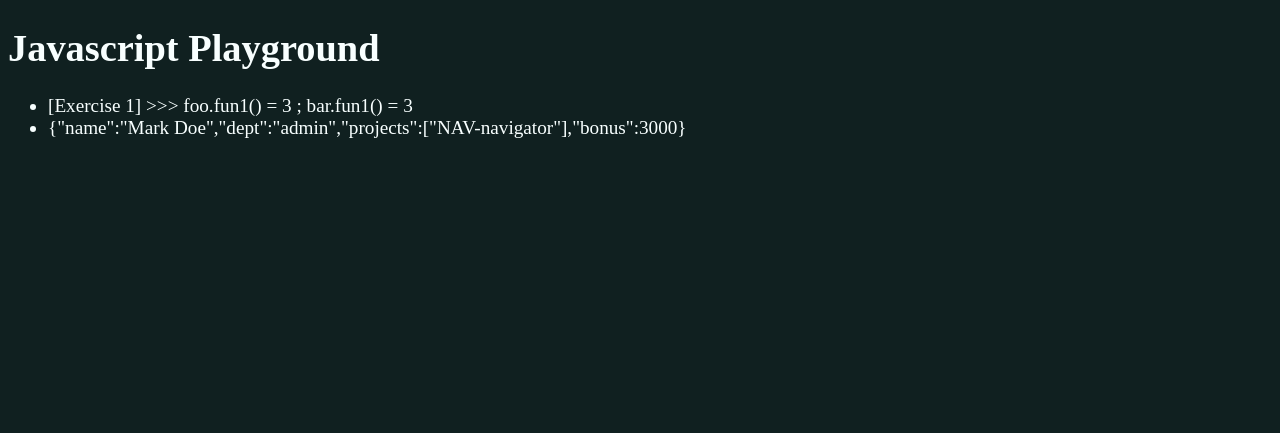
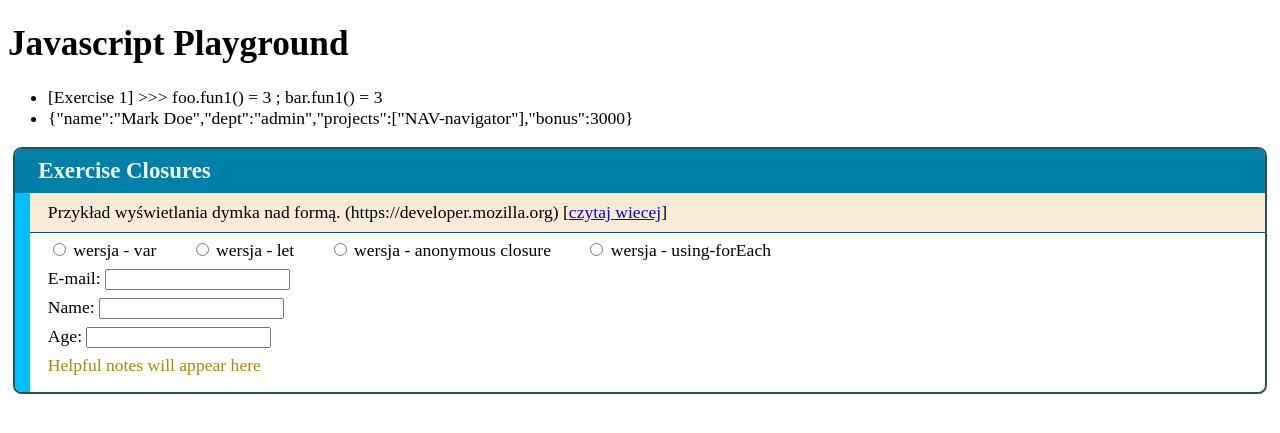
Before and after one commit to bogdanpolak/bsc-site, a Jekyll site: the page built from js-play/index.html, in a window 1280 px wide. Shown: the top 433 px of the page. Built offline with Jekyll 4.4.1, drawn with Linux system fonts in a browser that asks for light colours.

Commit message:
Dodano ćwiczenie dla closures

```diff
--- a/_layouts/javascript-playground.html
+++ b/_layouts/javascript-playground.html
@@ -6,10 +6,50 @@
 	<title>{{page.title}}</title>
 	<style>
 		body {
+			font-size: 1.1em;
+		}
+		.example {
+			border: 2px solid darkslategray;
+			margin: 0.3em;
+			border-radius: 0.5em;
+			overflow: hidden;
+		}
+		.example h1 {
+			margin: 0;
+			font-size: 1.3em;
+			padding: 0.4em 1em;
+			background-color: rgb(0, 127, 169);
+			color: aliceblue;
+		}
+		.example-content {
+			margin: 0;
+			border-left: 15px solid deepskyblue;
+			padding-bottom: 0.5em;
+		}
+		.example p {
+			margin: 0.4em 1em;
+			padding: 0;
+		}
+		.example form {
+		}
+		.example .reference {
+			margin: 0px;
+			padding: 0.5em 1em;
+			background-color: antiquewhite;
+			border-bottom: 1px solid rgb(0, 74, 165);
+		}
+
+
+		/* --- Dark theme --- */
+		/*
+		body {
 			background-color: #102020;
 			color: #f8ffff;
-			font-size: 1.2em;
 		}
+		a {
+			color: yellow;
+		}
+		*/
 	</style>
 </head>
 <body>
--- a/js-play/index.html
+++ b/js-play/index.html
@@ -6,6 +6,34 @@ title: playground one
 <div>
 	<h1>Javascript Playground</h1>
 	<ul id="out"></ul>
+</div>
+
+<div class="example" id="example-closures">
+	<div>
+		<h1>Exercise Closures</h1>
+	</div>
+	<div class="example-content">
+		<p class="reference">
+			Przykład wyświetlania dymka nad formą. (https://developer.mozilla.org)
+			[<a href="https://developer.mozilla.org/en-US/docs/Web/JavaScript/Closures#Creating_closures_in_loops_A_common_mistake">czytaj wiecej</a>]
+		</p>
+		<form action="">
+			<p>
+				<input type="radio" name="ex3-opt" value="using-var">
+				wersja - var  <span style="margin-left:30px;"></span>
+				<input type="radio" name="ex3-opt" value="using-let">
+				wersja - let  <span style="margin-left:30px;"></span>
+				<input type="radio" name="ex3-opt" value="using-anonymous-closure">
+				wersja - anonymous closure <span style="margin-left:30px;"></span>
+				<input type="radio" name="ex3-opt" value="using-forEach">
+				wersja - using-forEach
+			</p>
+			<p>E-mail: <input type="text" id="email" name="email"></p>
+			<p>Name: <input type="text" id="name" name="name"></p>
+			<p>Age: <input type="text" id="age" name="age"></p>
+			<p id="help" style="color:rgb(176, 135, 0)">Helpful notes will appear here</p>
+		</form>
+	</div>
 </div>
 
 <script>
@@ -91,6 +119,78 @@ function exercise2( out ) {
 	 */
 }
 
+var exercise3 = {
+	option: 0,
+	setOption: function(ver) {
+	},
+	init: function () {
+		const ex3div = document.getElementById('example-closures');
+		const inputs = Array.prototype.slice.call(
+			ex3div.getElementsByTagName('input'));
+		inputs.forEach(e => {
+			const me = this;
+			if (e.type === 'radio') {
+				e.onclick = function () {
+					me.run(e.value);
+				};
+			};
+		});
+	},
+	run: function (inputValue) {
+		var helpText = [
+			{'id': 'email', 'help': 'Your e-mail address'},
+			{'id': 'name', 'help': 'Your full name'},
+			{'id': 'age', 'help': 'Your age (you must be over 16)'}
+		];
+		function setupHelp1() {
+			for (var i = 0; i < helpText.length; i++) {
+				var item = helpText[i];
+				document.getElementById(item.id).onfocus = function() {
+					document.getElementById('help').innerHTML = item.help;
+				}
+			}
+		}
+		function setupHelp2() {
+			for (var i = 0; i < helpText.length; i++) {
+				let item = helpText[i];  // ***************
+				document.getElementById(item.id).onfocus = function() {
+					document.getElementById('help').innerHTML = item.help;
+				}
+			}
+		}
+		function setupHelp3() {
+			for (var i = 0; i < helpText.length; i++) {
+				document.getElementById(helpText[i].id).onfocus = (function(item) {
+					return function () {
+						document.getElementById('help').innerHTML = item.help;
+					}
+				})(helpText[i]);
+			}
+		}
+		function setupHelp4() {
+			helpText.forEach ( item => {
+				document.getElementById(item.id).onfocus = function() {
+					document.getElementById('help').innerHTML = item.help;
+				}
+			});
+		}
+		const setupFunctions = [
+			{ name:"using-var", fun:setupHelp1 },
+			{ name:"using-let", fun:setupHelp2 },
+			{ name:"using-anonymous-closure", fun:setupHelp3 },
+			{ name:"using-forEach", fun:setupHelp4 },
+
+		];
+		const items = setupFunctions.filter ( e => e.name === inputValue );
+		if (items.length === 0)
+			console.error ('invalid input value: '+inputValue+'. No function defined');
+		items.forEach ( item => {
+			item.fun();
+			console.log('function: '+item.fun.name);
+		} );
+	}
+};
+
 
 (function(){
 	var out = document.getElementsByTagName('ul').item(0);
```
Also changed, not shown: other parts of js-play/index.html (+1 -0 lines). Lines whose indentation alone changed are shown as unchanged.
